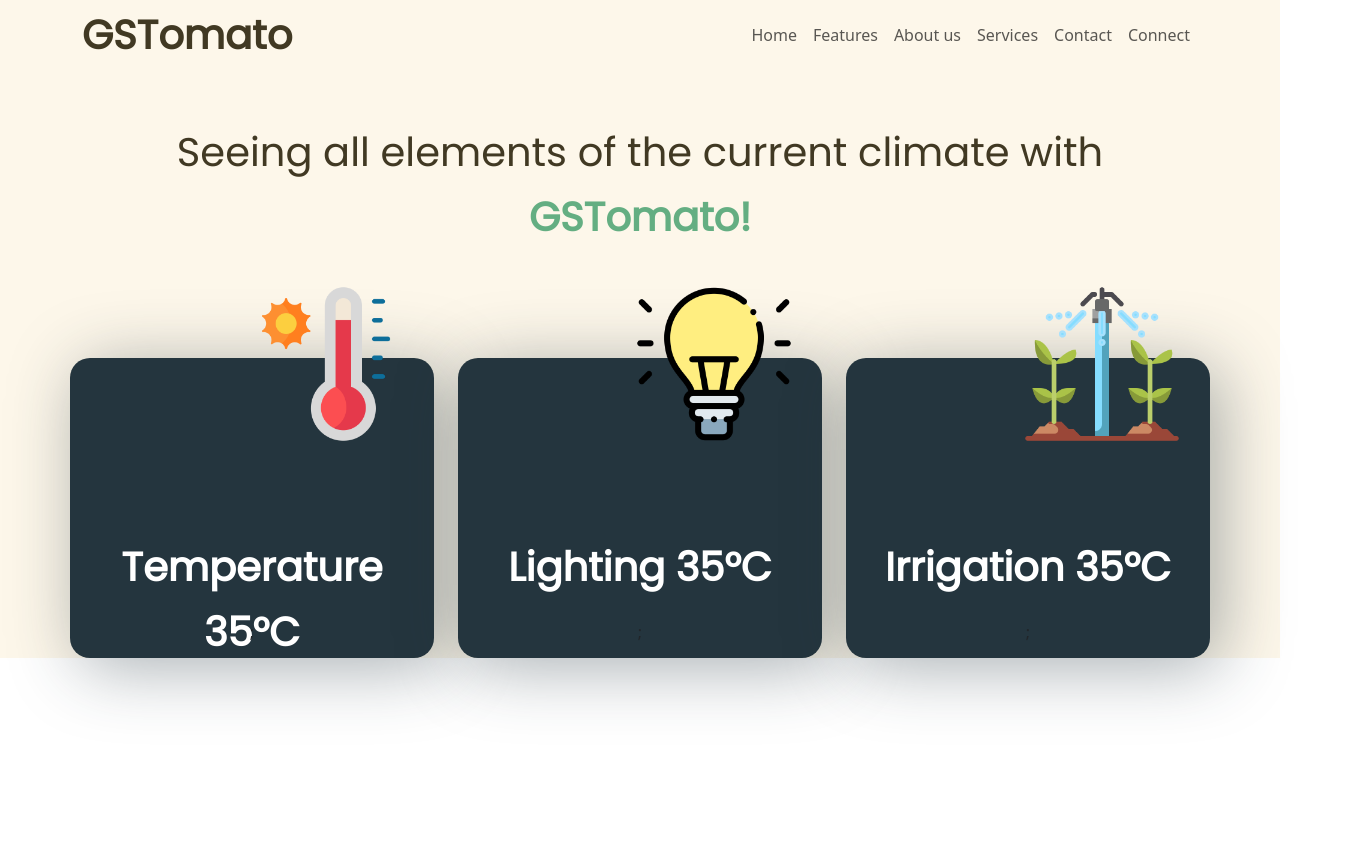
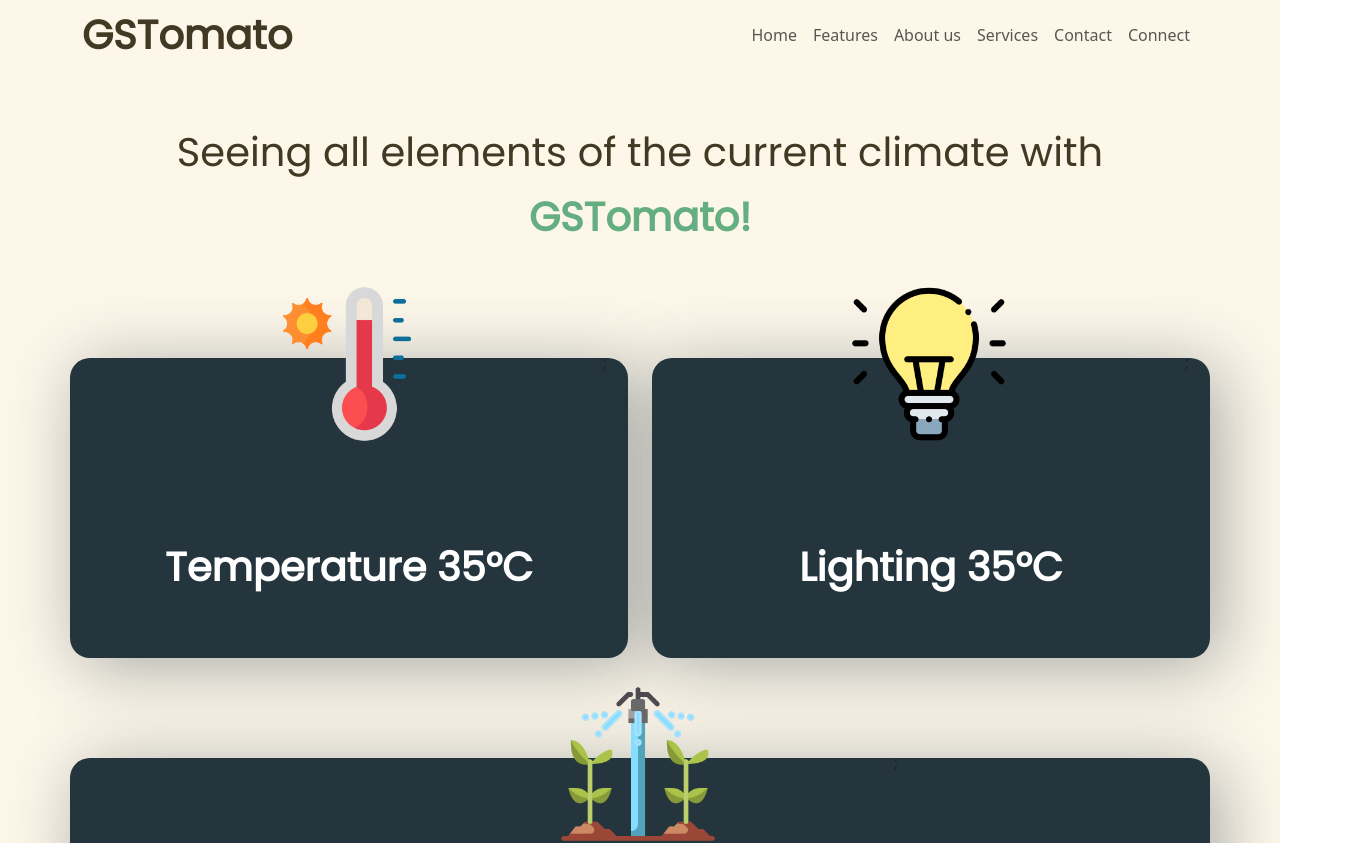
Before and after one commit to thanhhung270502/GST, a React (Create React App) app: page /climate in a window 1280 px wide. Shown: the top 843 px of the page, 1358 px wide, since content can reach past the window. Before the commit the page ends 800 px from the top, so only its background shows below. Built offline with nearby package versions, Linux system fonts and the light colour scheme.

Commit message:
make responsive

```diff
--- a/src/pages/View Current Climate/index.js
+++ b/src/pages/View Current Climate/index.js
@@ -6,7 +6,7 @@ import Row from 'react-bootstrap/Row';
 import Col from 'react-bootstrap/Col';
 import Nav from 'react-bootstrap/Nav';
 import Navbar from 'react-bootstrap/Navbar';
-import hot from '../../assets/images/hot.png'; // Tell webpack this JS file uses this image
+import hot from '../../assets/images/hot.png';
 import light from '../../assets/images/light.png'
 import irri from '../../assets/images/irrigation.png'
 function Climate() {
@@ -35,9 +35,9 @@ function Climate() {
         </Container>
       </section>
       <section>
-        <Container   className = 'CardGroup'>
+        <Container  className = 'CardGroup'>
             <Row>
-                <Col sm = '4'  className = "text-center">
+                <Col xs={{ order: 'first' }}  className = "text-center">
                     <div className='customCard'>
                     <div className = 'image'>
                     <img src={hot}  alt="Hot" />;
@@ -48,7 +48,7 @@ function Climate() {
                     </div>
                 </Col>
 
-                <Col  sm = '4' className = "text-center">
+                <Col  xs  className = "text-center">
                     <div className='customCard'>
                     <div className = 'image'>
                     <img src={light}  alt="light" />;
@@ -59,7 +59,7 @@ function Climate() {
                     </div>
                 </Col>
 
-                <Col sm = '4'  className = "text-center">
+                <Col xs={{ order: 'last' }} className = "text-center">
                     <div className='customCard'>
                     <div className = 'image'>
                     <img src={irri}  alt="irri" />;
```
